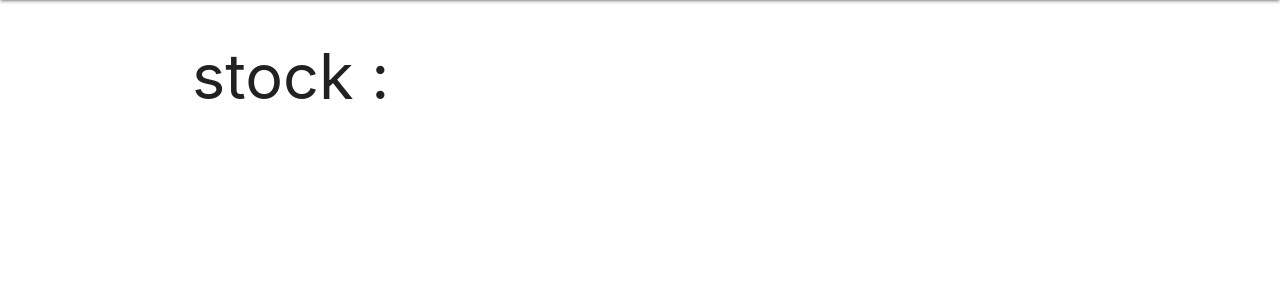
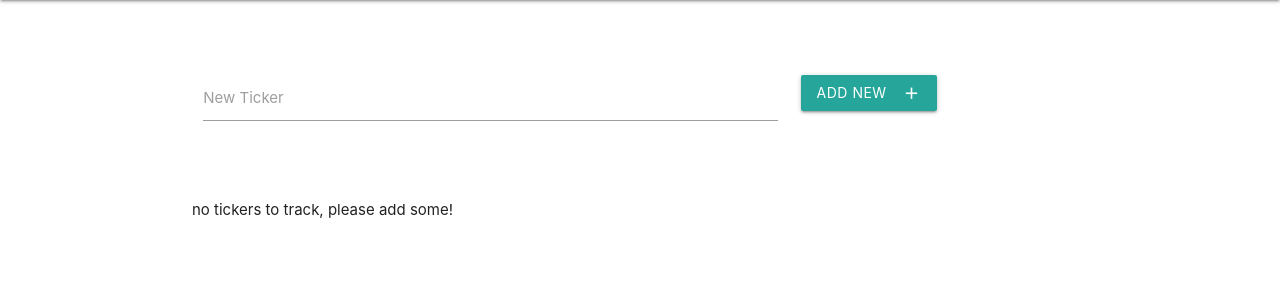
Before and after one commit to faressiouane/stocka, a Django app: page /stock in a window 1280 px wide. Shown: the part 64-364 px from the top of the page. Run offline with Django 3.2, Linux system fonts and the light colour scheme; data comes from the database, SQL or seed files in the repository; both versions use the stored data as it was after the commit; data that the repository does not hold is empty.

Commit message:
setup stock_add form

```diff
--- a/layouts/partials/_navbar.html
+++ b/layouts/partials/_navbar.html
@@ -11,7 +11,7 @@
 
 
         <li>
-          <form method="POST" action=".">
+          <form method="POST" action="{% url 'home' %}">
             {% csrf_token %}
             <div class="input-field">
               <input id="search" type="search" name="query" placeholder="get stock quote" required>
--- a/quotes/templates/stock.html
+++ b/quotes/templates/stock.html
@@ -1,9 +1,47 @@
 {% extends 'base.html' %}
 {% block content %}
 <div class="container">
+<br>
+  {% if messages %}
+<div class="row section">
+    <div class="col s12">
+        <div class="card-panel teal">
+            <span class="white-text">
+                {% for msg in messages %}
+                {{msg}}
+
+                {% endfor %}
+            </span>
+        </div>
+    </div>
+</div>
+{% endif %}
+
+  <br>
+
+<div class="row section">
+    <form class="col s12" action="{% url 'stock' %}" method="POST">
+        {% csrf_token %}
+      <div class="row">
+        <div class="input-field col s8">
+          <input id="ticker" name="ticker" type="text" class="validate">
+          <label for="ticker">New Ticker</label>
+        </div>
+        <div class="col s4 input-field">
+            <button class="btn waves-effect waves-light" type="submit" name="action">Add New
+                <i class="material-icons right">add</i>
+            </button>
+        </div>
+
+      </div>
+    </form>
+  </div>
+
+
+
+    {% if tickers %}
+    <div class="row section">
         <h1>stock :</h1>
-
-  <div class="row">
         {% for ticker in tickers %}
         <div class="col s12 m6">
             <div class="card blue-grey darken-1">
@@ -24,29 +62,42 @@
         </div>
         {% endfor %}
     </div>
+    {% else %}
+    <p>no tickers to track, please add some!</p>
+    {% endif %}
+
 
 </div>
 {% endblock content %}
 
+<div class="row">
+    <form class="col s12">
+        <div class="row">
+            <div class="input-field col s6">
+                <input placeholder="Placeholder" id="first_name" type="text" class="validate">
+                <label for="first_name">First Name</label>
+            </div>
+
+        </div>
+
+    </form>
+</div>
 
 <div class="row">
-    {% for ticker in tickers %}
-    <div class="col s12 m6">
-        <div class="card blue-grey darken-1">
-            <div class="card-content white-text">
-                <span class="card-title">{{ticker.companyName}}</span>
-                <p>Price : {{ ticker.latestPrice }} $ </p>
-                <p>previous Close : {{ ticker.previousClose }} </p>
-                <p>market Cap : {{ ticker.marketCap }} </p>
-                <p>YTD Change : {{ ticker.ytdChange }} </p>
-                <p>52 week high : {{ ticker.week52High }} </p>
-                <p>52 week low : {{ ticker.week52Low }} </p>
+    <form class="col s12" action="." method="POST">
+        {% csrf_token %}
+      <div class="row">
+        <div class="input-field col s8">
+          <i class="material-icons prefix">add</i>
+          <input id="add_ticker" name="add_ticker" type="text" class="validate">
+          <label for="add_ticker">New Ticker</label>
         </div>
-            {% comment %} <div class="card-action">
-                <a href="#">This is a link</a>
-                <a href="#">This is a link</a>
-            </div> {% endcomment %}
+        <div class="col s4">
+            <button class="btn waves-effect waves-light" type="submit" name="action">Add New
+                <i class="material-icons right">add</i>
+            </button>
         </div>
+
       </div>
-    {% endfor %}
+    </form>
   </div>
--- a/quotes/views.py
+++ b/quotes/views.py
@@ -1,5 +1,7 @@
-from django.shortcuts import render
+from django.shortcuts import render, redirect
+from django.contrib import messages
 from .models import Stock
+from .forms import StockForm
 # Create your views here.
 
 def home(request):
@@ -25,18 +27,30 @@ def home(request):
 
 
 def stock(request):
-    import requests
-    import json
+    if request.method == "POST":
+        form = StockForm(request.POST or None)
+        if form.is_valid():
+            form.save()
+            messages.success(request, 'successfully, added new ticker!')
+        else:
+            messages.success(request, 'could not add your ticker, please try gain!')
 
-    symbols = Stock.objects.all()
-    tickers = []
-    for symbol in symbols:
-        api_request = requests.get(f"https://cloud.iexapis.com/stable/stock/{symbol}/quote?token=pk_4335e55ab8444511a9ad95399164cb69")
+        return redirect('stock')
 
-        try:
-            api = json.loads(api_request.content)
-            tickers.append(api)
-        except Exception as e:
-            api = "Error"
+    else:
+        import requests
+        import json
 
-    return render(request, 'stock.html', {'tickers' : tickers})
+        symbols = Stock.objects.all()
+        tickers = []
+        for symbol in symbols:
+            api_request = requests.get(f"https://cloud.iexapis.com/stable/stock/{symbol}/quote?token=pk_4335e55ab8444511a9ad95399164cb69")
+            #api = json.loads(api_request.content)
+            try:
+                api = json.loads(api_request.content)
+                tickers.append(api)
+            except Exception as e:
+                api = "Error"
+
+
+        return render(request, 'stock.html', {'tickers' : tickers})
```
Also changed, not shown: quotes/forms.py (added, +7 -0 lines), db.sqlite3. Lines whose indentation alone changed are shown as unchanged.
